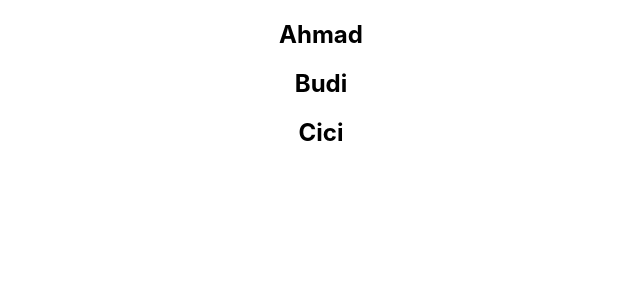
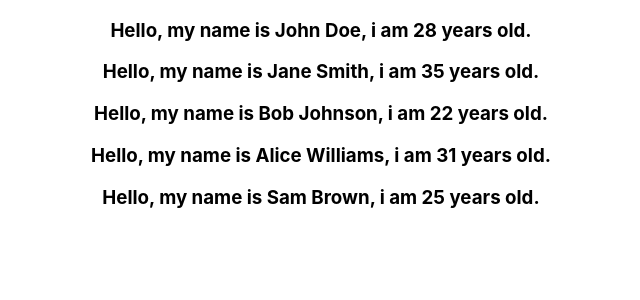
Before and after one commit to RayhanAdii/raw-learn-react, a React (Create React App) app in the folder hello-world/: page / in a window 1280 px wide. Shown: the top 300 px of the page, without its empty margins (319-959 px from the left). Built offline with nearby package versions, Linux system fonts and the light colour scheme.

Commit message:
learn list rendering part 2, file: NameList.js

```diff
--- a/hello-world/src/components/NameList.js
+++ b/hello-world/src/components/NameList.js
@@ -1,15 +1,56 @@
 import React from 'react'
+
+// Learn list rendering
+
 
 function NameList() {
     const names = ['Ahmad', 'Budi', 'Cici']
+
+    //Use this code for rendering list of data (in this case names array)
     const nameList = names.map(name => <h2>{name}</h2>)
-  return (
-    <div>
-     {
-        nameList
-     }
-    </div>
-  )
+
+    /*
+    return (
+    <div>{nameList}</div>
+    )
+    */
+
+    //another example
+    const persons = [
+        {
+          "id": 1,
+          "name": "John Doe",
+          "age": 28,
+          "skill": "Programming"
+        },
+        {
+          "id": 2,
+          "name": "Jane Smith",
+          "age": 35,
+          "skill": "Data Analysis"
+        },
+        {
+          "id": 3,
+          "name": "Bob Johnson",
+          "age": 22,
+          "skill": "Graphic Design"
+        },
+        {
+          "id": 4,
+          "name": "Alice Williams",
+          "age": 31,
+          "skill": "Project Management"
+        },
+        {
+          "id": 5,
+          "name": "Sam Brown",
+          "age": 25,
+          "skill": "Customer Support"
+        }
+      ]
+
+    const personList = persons.map(person => <h3>Hello, my name is {person.name}, i am {person.age} years old.</h3>)
+    return personList
 }
 
 export default NameList
```
